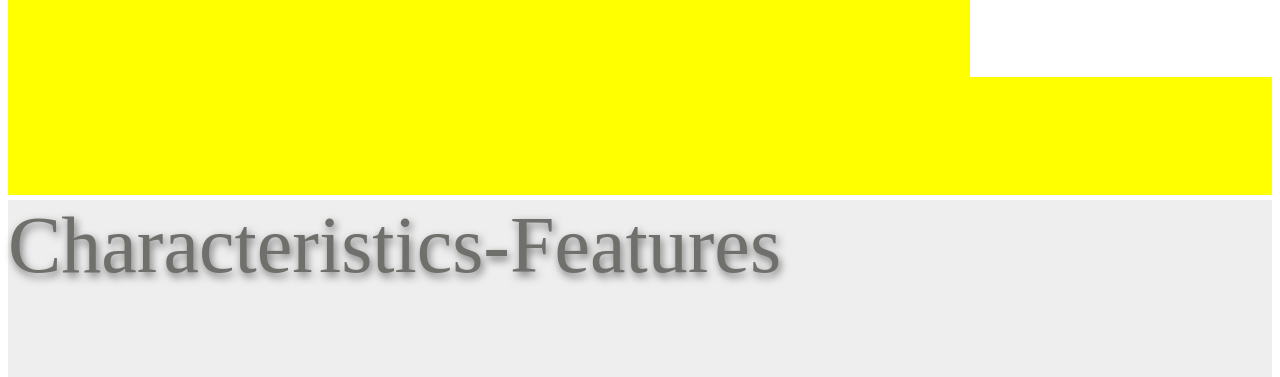
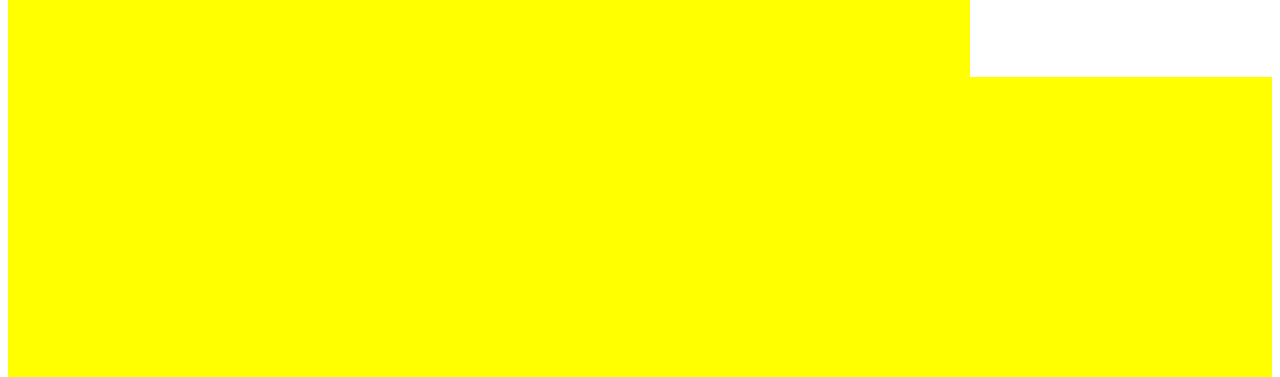
Before and after one commit to Talalaev/scrollingAnchors, a website: page demo/default.html in a window 1280 px wide. Shown: the part 723-1100 px from the top of the page. Drawn offline with Linux system fonts and the light colour scheme.

Commit message:
expanded demo

```diff
--- a/demo/default.html
+++ b/demo/default.html
@@ -31,6 +31,7 @@
 		}
 		#Equipment-Characteristics {
 			background: #ffff00;
+			height: 1000px;
 		}
 		#Home-Main_functions {
 			background: #80e680;
--- a/demo/default.js
+++ b/demo/default.js
@@ -92,7 +92,7 @@ myModule.on("middle:ranges:Equipment-Characteristics", function( data ) {
 });
 
 myModule.on("cover:ranges:Equipment-Characteristics", function( data ) {
-	console.log("Equipment-Characteristics Ranges Top!");
+	console.log("Equipment-Characteristics Ranges Cover!");
 	$(".Equipment-Characteristics.position").html("cover");
 	$(".visiblePart.Equipment-Characteristics").html(data.visiblePart);
 });
```
